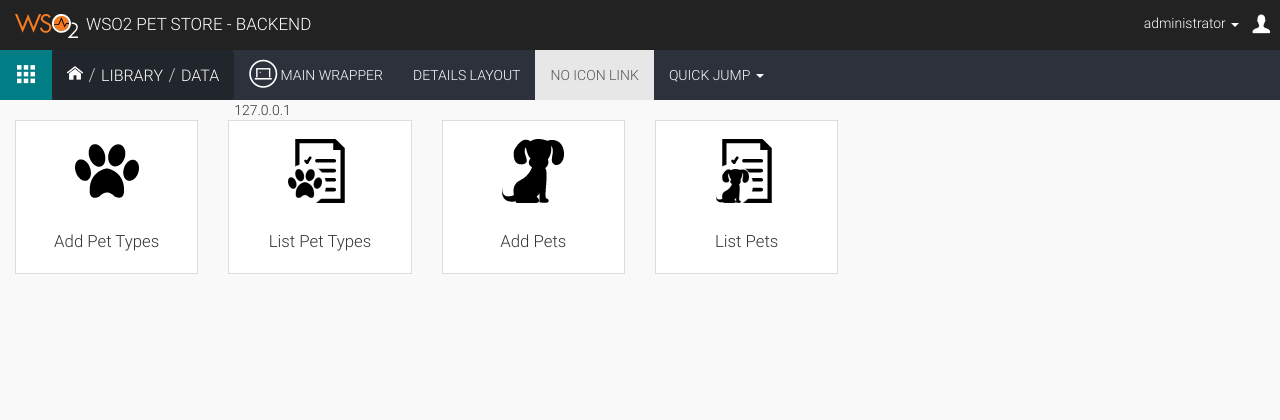
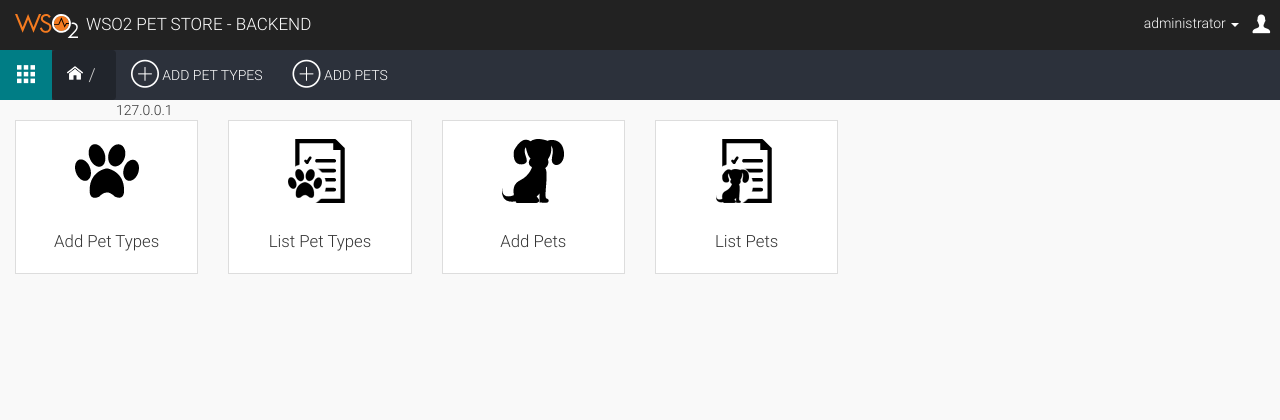
Before and after one commit to lakwarus/petstore-admin-fe, a PHP site: page /html/index.php in a window 1280 px wide. Shown: the top 420 px of the page. Run offline with PHP 8.4, Linux system fonts and the light colour scheme; some web fonts are replaced.

Commit message:
update index without nav

```diff
--- a/html/index.php
+++ b/html/index.php
@@ -3,6 +3,8 @@ session_start();
 if(!isset($_SESSION['username'])){
    // header("location:login.php");
 }
+//return page breadcrumbs
+$breadcrumbs = array("");
 ?>
 <!--
 ~   Copyright (c) WSO2 Inc. (http://wso2.com) All Rights Reserved.
@@ -50,30 +52,9 @@ if(!isset($_SESSION['username'])){
 </head>
 <body>
 <!-- header -->
-<header class="header header-default">
-    <div class="container-fluid">
-        <div class="pull-left brand float-remove-xs text-center-xs">
-            <a href="#">
-                <img src="images/logo-inverse.svg" alt="wso2" title="wso2" class="logo">
-                <h1>WSO2 Pet Store - backend</h1>
-            </a>
-        </div>
-        <div class="pull-right auth float-remove-xs text-center-xs">
-            <a href="#" class="dropdown" data-toggle="dropdown">
-                <span class="hidden-xs add-padding-left-3x">administrator <span class="caret"></span></span>
-               <span class="icon fw-stack fw-lg">
-                   <i class="fw fw-user fw-stack-1x"></i>
-               </span>
-            </a>
-            <ul class="dropdown-menu float-remove-xs position-static-xs text-center-xs remove-margin-xs slideInDown" role="menu">
-                <li class="dropdown-header visible-xs">administrator <span class="caret"></span></li>
-                <li class="divider visible-xs"></li>
-                <li><a href="logout.php">Sign out</a></li>
-            </ul>
-
-        </div>
-    </div>
-</header>
+<?php
+include('includes/header.php');
+?>
 
 <!-- navbar -->
 <div class="navbar-wrapper">
@@ -106,42 +87,37 @@ if(!isset($_SESSION['username'])){
                     </li>
                 </ul>
                 <ol class="breadcrumb navbar-brand">
-                    <li><a href="index.html"><i class="icon fw fw-home"></i></a></li>
-                    <li><a href="#">Library</a></li>
-                    <li class="active"><a href="#">Data</a></li>
+                    <li><a href="index.php"><i class="icon fw fw-home"></i></a></li>
+                    <?php
+                    if($breadcrumbs){
+                        foreach ($breadcrumbs as $key => $value) {
+                            echo '<li><a href="'.$key.'">'.$value.'</a></li>';
+                        }
+                    }
+                    ?>
                 </ol>
             </div>
             <div id="navbar" class="collapse navbar-collapse">
                     <ul class="nav navbar-nav">
                         <li>
-                        <a href="layout.html">
+                                <a href="add-pet-types.php">
                                 <span class="icon fw-stack">
-                                    <i class="fw fw-laptop fw-stack-1x"></i>
+                                    <i class="fw fw-add fw-stack-1x"></i>
                                     <i class="fw fw-ring fw-stack-2x"></i>
                                 </span>
-                            Main Wrapper
+                                    Add pet types
                                 </a>
                         </li>
                         <li>
-                        <a href="details_layout.html">Details Layout</a>
-                    </li>
-                    <li class="active"><a href="#noiconlink">No Icon Link</a></li>
-                    <li class="dropdown">
-                        <a href="#" class="dropdown-toggle" data-toggle="dropdown" role="button" aria-expanded="false">Quick Jump <span class="caret"></span></a>
-                        <ul class="dropdown-menu" role="menu">
-                            <li class="dropdown-header">UI Components</li>
-                            <li class="divider"></li>
-                            <li><a href="#forms">Forms</a></li>
-                            <li class="dropdown-submenu"><a href="#table">Table</a>
-                                <ul class="dropdown-menu">
-                                    <li><a href="#">Data Table</a></li>
-                                    <li><a href="#">Data List Table</a></li>
-                                </ul>
+                            <a href="add-pets.php">
+                                <span class="icon fw-stack">
+                                    <i class="fw fw-add fw-stack-1x"></i>
+                                    <i class="fw fw-ring fw-stack-2x"></i>
+                                </span>
+                                Add pets
+                            </a>
                         </li>
                     </ul>
-                    </li>
-                </ul>
-
             </div><!--/.nav-collapse -->
         </div>
     </nav>
@@ -157,7 +133,7 @@ if(!isset($_SESSION['username'])){
         <div class="clearfix"></div>
         <div class="row">
             <div class="col-xs-6 col-md-2">
-                <a href="#" class="thumbnail thumbnail-overide">
+                <a href="add-pet-types.php" class="thumbnail thumbnail-overide">
                     <img src="images/paw-pets.png" alt="Add Pet Types">
                     <div class="caption">
                         <h3>Add Pet Types</h3>
@@ -165,7 +141,7 @@ if(!isset($_SESSION['username'])){
                 </a>
             </div>
             <div class="col-xs-6 col-md-2">
-                <a href="#" class="thumbnail thumbnail-overide">
+                <a href="pet-types.php" class="thumbnail thumbnail-overide">
                     <img src="images/list-pet-type.png" alt="List Pet Types">
                     <div class="caption">
                         <h3>List Pet Types</h3>
@@ -173,7 +149,7 @@ if(!isset($_SESSION['username'])){
                 </a>
             </div>
             <div class="col-xs-6 col-md-2">
-                <a href="#" class="thumbnail thumbnail-overide">
+                <a href="add-pets.php" class="thumbnail thumbnail-overide">
                     <img src="images/pets.png" alt="Add Pets">
                     <div class="caption">
                         <h3>Add Pets</h3>
@@ -181,7 +157,7 @@ if(!isset($_SESSION['username'])){
                 </a>
             </div>
             <div class="col-xs-6 col-md-2 ">
-                <a href="#" class="thumbnail thumbnail-overide">
+                <a href="pets.php" class="thumbnail thumbnail-overide">
                     <img src="images/list-pets.png" alt="List Pets">
                     <div class="caption">
                         <h3>List Pets</h3>
```
Lines whose indentation alone changed are shown as unchanged.
